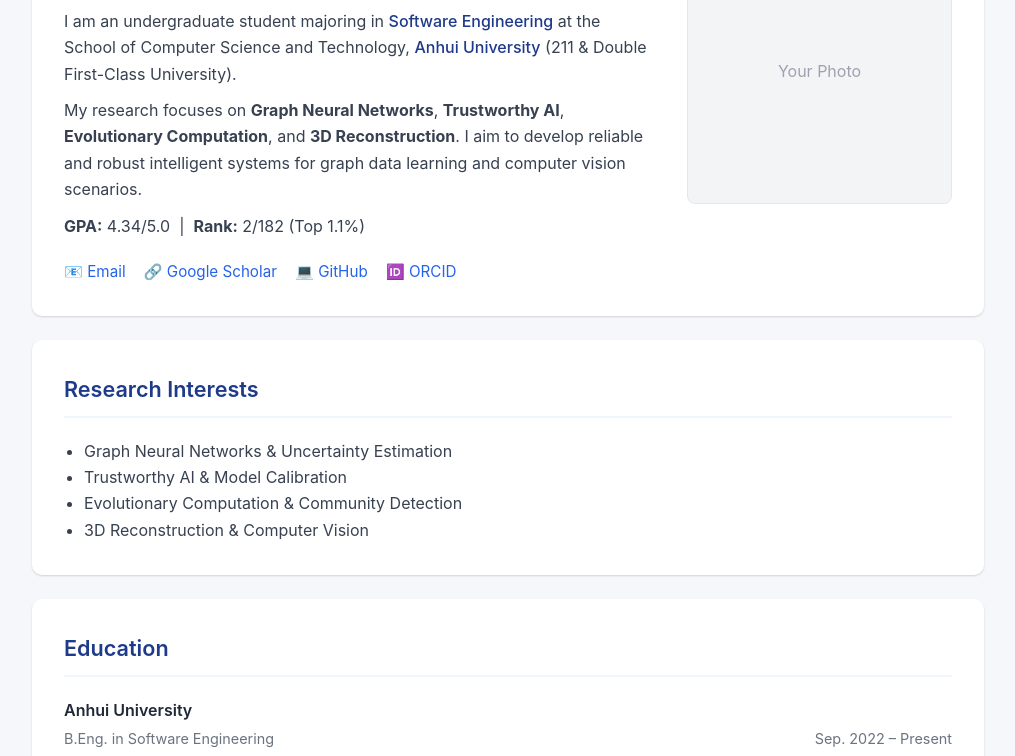
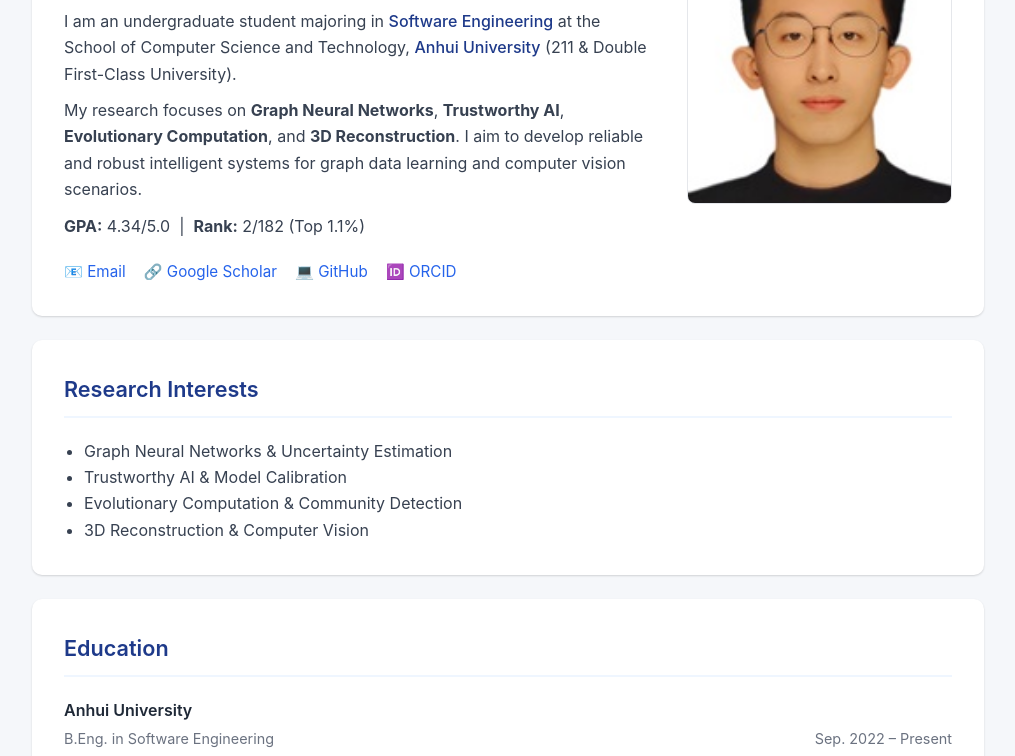
Before and after one commit to qzygwcs1/qzygwcs1.github.io, a plain HTML site: page index.html in a window 1280 px wide. Shown: the part 191-947 px from the top of the page, without its empty margins (132-1147 px from the left). Drawn offline with Linux system fonts and the light colour scheme.

Commit message:
Replace placeholder with actual avatar image

```diff
--- a/index.html
+++ b/index.html
@@ -269,8 +269,7 @@
                     </div>
                 </div>
                 <div class="avatar-box">
-                    <!-- 将下方一行替换为 <img src="你的照片地址" alt="Jiahe Zhu"> 即可显示头像 -->
-                    <span>Your Photo</span>
+                    <img src="avatar.jpg" alt="Jiahe Zhu">
                 </div>
             </div>
         </div>
```
